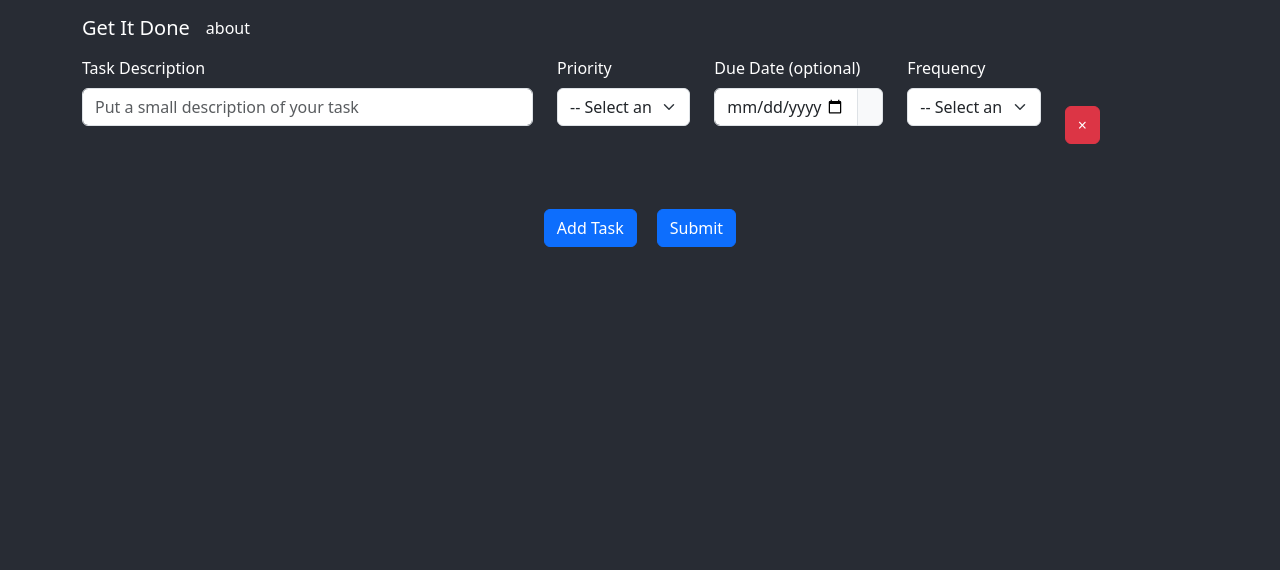
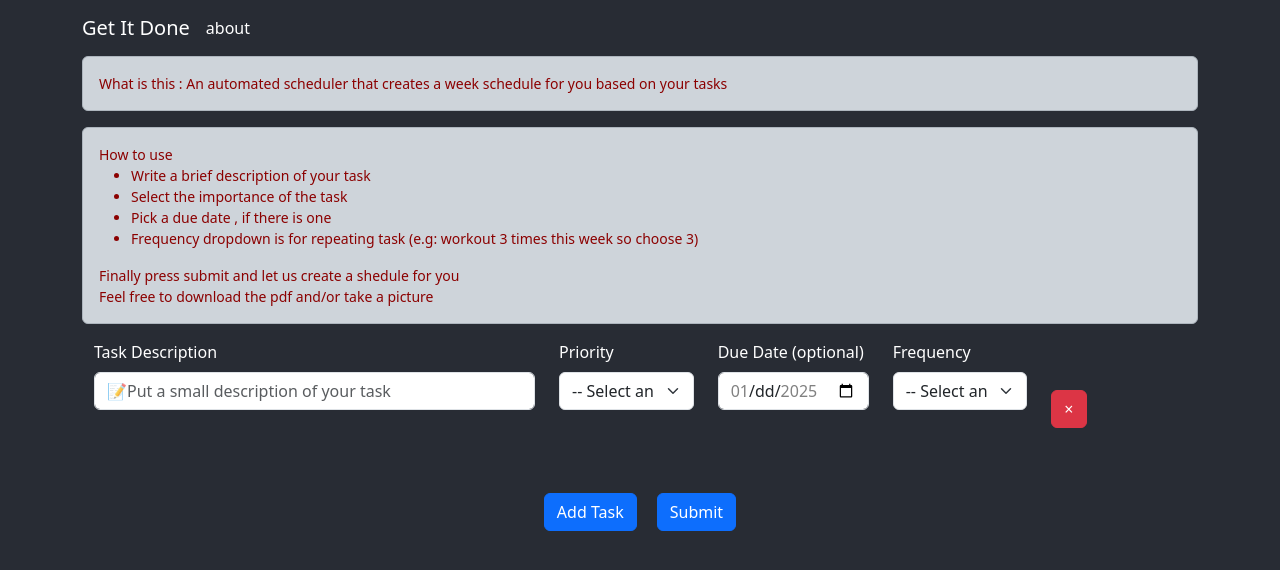
Before and after one commit to jpernia101/roadmapfe, a React (Create React App) app: page / in a window 1280 px wide. Shown: the top 570 px of the page. Built offline with nearby package versions, Linux system fonts and the light colour scheme.

Commit message:
pdf works, from backend works, dragabble works, added some info

```diff
--- a/package.json
+++ b/package.json
@@ -12,12 +12,14 @@
     "axios": "^1.7.9",
     "bootstrap": "^5.3.3",
     "cra-template": "1.2.0",
+    "html-to-image": "^1.11.13",
     "konva": "^9.3.18",
     "react": "^19.0.0",
     "react-bootstrap": "^2.10.7",
     "react-dom": "^19.0.0",
     "react-konva": "^19.0.2",
     "react-scripts": "5.0.1",
+    "react-to-pdf": "^1.0.1",
     "typescript": "^4.9.5",
     "web-vitals": "^4.2.4"
   },
--- a/src/App.js
+++ b/src/App.js
@@ -2,20 +2,49 @@ import './App.css';
 import 'bootstrap/dist/css/bootstrap.min.css';
 import Header from './components/Header.tsx';
 import TasksForm from './pages/TasksForm';
-import {ScheduleContextProvider, TasksContextProvider} from './context/TasksContext'
+import {ScheduleContextProvider, TasksContextProvider,ScheduleContext} from './context/TasksContext'
+import { useContext } from 'react';
 import WeeklyScheduleCanvas from './pages/WeeklySchedule'
 import { useState } from 'react';
+import { Alert , Container} from 'react-bootstrap';
 function App() {
-  let [loading, setIsLoading] = useState(false);
+  let [scheduleExist, setScheduleExist] = useState(false);
+
+
+
   return (
     <div className='App-header'>
 
         <Header/>
-        <TasksContextProvider>
           <ScheduleContextProvider>
-            {loading ? <WeeklyScheduleCanvas isLoading={setIsLoading}/> : <TasksForm isLoading={setIsLoading}/>}
+          <TasksContextProvider>
+
+            {scheduleExist ?
+              <WeeklyScheduleCanvas setScheduleExist={setScheduleExist} isLoading={scheduleExist}/> :
+
+              <Container>
+                <Alert variant='dark' style={{color: 'darkred', fontSize: '14px'}}>
+                  What is this : An automated scheduler that creates a week schedule for you based on your tasks
+                </Alert>
+                <Alert variant='dark' style={{color: 'darkred', fontSize: '14px'}}>
+                  How to use
+                  <ul>
+                    <li>Write a brief description of your task</li>
+                    <li>Select the importance of the task</li>
+                    <li>Pick a due date , if there is one</li>
+                    <li>Frequency dropdown is for repeating task (e.g: workout 3 times this week so choose 3)</li>
+                  </ul>
+                  Finally press submit and let us create a shedule for you <br/>
+                  Feel free to download the pdf and/or take a picture
+                </Alert>
+
+                <TasksForm setScheduleExist={setScheduleExist} isLoading={scheduleExist}/>
+              </Container>
+
+
+              }
+          </TasksContextProvider>
           </ScheduleContextProvider>
-      </TasksContextProvider>
     </div>
   );
 }
--- a/src/components/TaskData.tsx
+++ b/src/components/TaskData.tsx
@@ -1,31 +1,45 @@
-import React, { useContext } from 'react';
+import React, { useContext, useEffect, useState } from 'react';
 import Row from 'react-bootstrap/Row';
 import Col from 'react-bootstrap/Col';
 import  Form  from "react-bootstrap/Form";
 import { Button, FormGroup } from "react-bootstrap";
 import { InputGroup } from "react-bootstrap";
-import { TasksContextData } from "../context/TasksContext";
+import { Task, TasksContextData } from "../context/TasksContext";
 
 const TaskData = ( {id}: {id: number} ) => {
-    const {removeTask, updateTask} = useContext(TasksContextData);
+    const {removeTask, updateTask, tasks} = useContext(TasksContextData);
+
+    const [currentTask, setCurrentTask] = useState<Task | undefined>();
 
     const handleDataChange = ( id, key, e ) => {
 
         updateTask(id,key, e.target.value);
     }
+
+    useEffect( () =>{
+        let filteredTask = tasks.find( x => x.id === id);
+        setCurrentTask(filteredTask);
+    })
+
     return(
         <Row key={id}>
             <Col md={5}>
+                <Form.Label>Task Description</Form.Label>
                 <FormGroup>
-                    <Form.Label>Task Description</Form.Label>
-                    <Form.Control onChange={(event) => handleDataChange(id, 'desc', event)} type='text' placeholder="Put a small description of your task"/>
+                    <Form.Control onChange={(event) => handleDataChange(id, 'desc', event)} value={currentTask?.desc || ""} type='text' placeholder="📝Put a small description of your task"/>
                 </FormGroup>
 
             </Col>
             <Col md>
             <FormGroup>
                     <Form.Label>Priority</Form.Label>
-                    <Form.Select title="Pick Priority" aria-label="Pick A Priority" required onChange={(event) => handleDataChange(id, 'priority', event)}>
+                    <Form.Select
+                        title="Pick Priority"
+                        aria-label="Pick A Priority"
+                        required
+                        onChange={(event) => handleDataChange(id, 'priority', event)}
+                        value={currentTask?.priority || ""}
+                        >
                         <option key='placeholder' hidden value=''> -- Select an Option -- </option>
                         <option>Low</option>
                         <option>Medium</option>
@@ -34,20 +48,29 @@ const TaskData = ( {id}: {id: number} ) => {
                 </FormGroup>
             </Col>
             <Col md>
-                <FormGroup>
-                    <Form.Label>Due Date (optional)</Form.Label>
-                    <InputGroup>
-                        <Form.Control type="date" placeholder="mm/dd/yyyy" onChange={(event) => updateTask(id, 'dueDate', new Date(event.target.value))}/>
-                        <InputGroup.Text>
-                            <i className="bi bi-calendar"></i>
-                        </InputGroup.Text>
-                    </InputGroup>
-                </FormGroup>
+                    <FormGroup>
+                        <Form.Label>Due Date (optional)</Form.Label>
+                        <Form.Control
+                            type="date"
+                            onChange={(event) => updateTask(id, 'dueDate', new Date(event.target.value))}
+                            min={new Date().toISOString().split("T")[0]} // Today's date
+                            max={new Date(Date.now() + 7 * 24 * 60 * 60 * 1000).toISOString().split("T")[0]} // 7 days from today
+                            value={currentTask?.dueDate ? new Date(currentTask.dueDate).toISOString().split("T")[0] : ""}
+                            />
+
+                    </FormGroup>
+
             </Col>
             <Col md>
                 <FormGroup>
                     <Form.Label>Frequency</Form.Label>
-                    <Form.Select title="Pick Priority" aria-label="Pick A Priority" required onChange={(event) => handleDataChange(id, 'frequency', event)}>
+                    <Form.Select
+                        title="Pick Priority"
+                        aria-label="Pick A Priority"
+                        required
+                        onChange={(event) => handleDataChange(id, 'frequency', event)}
+                        value={currentTask?.frequency || ""}
+                        >
                         <option key='placeholder' hidden value=''>-- Select an Option --</option>
                         <option>1 Day</option>
                         <option>2 Days</option>
--- a/src/context/TasksContext.tsx
+++ b/src/context/TasksContext.tsx
@@ -77,7 +77,7 @@ interface ScheduleContext{
     setSchedule: (schedule: Array<ScheduleItem>) => void;
 }
 
-export const ScheduleContext = createContext<ScheduleContext | undefined>(undefined);
+export const ScheduleContext = createContext<ScheduleContext | null>(null);
 
 export const ScheduleContextProvider = ({children}: {children : ReactNode}) =>{
     const [schedule , setSchedule] = useState<Array<ScheduleItem>| null>(null);
--- a/src/pages/TasksForm.tsx
+++ b/src/pages/TasksForm.tsx
@@ -1,33 +1,71 @@
-import React, { useContext, useState } from "react";
+import React, { useContext, useEffect, useState } from "react";
 import Container from "react-bootstrap/Container";
 import  Form  from "react-bootstrap/Form";
 import { Button } from "react-bootstrap";
 import TaskData from "../components/TaskData";
 import { useScheduleContext, TasksContextData } from "../context/TasksContext";
+import {validResponse} from '../test/constants.js'
+import Spinner from "react-bootstrap/Spinner";
 import { submitTask } from "../services/TaskService";
-import {validResponse} from '../test/constants.js'
 
-const TasksForm = ({isLoading}) => {
+interface TasksFormProps {
+    setScheduleExist: (isLoading: boolean) => void;
+    isLoading: boolean;
+}
+
+const TasksForm: React.FC<TasksFormProps> = ({setScheduleExist, isLoading }) => {
     const {tasks, addTask,} = useContext(TasksContextData);
-    const {setSchedule} = useScheduleContext();
+    const {setSchedule, schedule} = useScheduleContext();
+    const [showSpinner , setShowSpinner] = useState(false);
 
+    /**
+     * Handle form submission by displaying a loading spinner and then calling the server to process the tasks and
+     * set the schedule.
+     * After the response is received, the loading spinner is hidden and the schedule is set in the context.
+     * The isLoading state is also set to false.
+     */
     const handleSubmit = async () =>{
+        setShowSpinner(true);
         // const response = await submitTask(tasks);
-        // setSchedule(response)
-
-        setSchedule(validResponse)
-        isLoading(true);
+        // // setSchedule(response)
 
 
+
+        // if(response){
+        //     console.log('response', response);
+        //     setSchedule(response)
+        //     setScheduleExist(true);
+        //     setShowSpinner(false);
+        // }
+
+        setTimeout( () => {
+            console.log('waiting')
+            setSchedule(validResponse)
+            setScheduleExist(true);
+            setShowSpinner(false);
+        }, 2000)
     }
+
+    useEffect(() => {
+        console.log('tasks',tasks)
+    })
 
     return(
         <Container>
             <Form >
             { tasks.map( x => <TaskData id={x.id} key={x.id}/>)}
             <div style={{display: "flex", alignContent:'center', justifyContent:'center', padding:'5px 10px 0 10px'}}>
-                <Button style={{margin:'10px'}} onClick={() => addTask()} >Add Task</Button>
-                <Button style={{margin:'10px'}}  onClick={() => handleSubmit()}>Submit</Button>
+
+                { showSpinner ?
+                    <Spinner animation="border" role="status">
+                        <span className="visually-hidden">Loading...</span>
+                    </Spinner> :
+                    <div>
+                    <Button style={{margin:'10px'}} onClick={() => addTask()} >Add Task</Button>
+                    <Button type="submit" style={{margin:'10px'}}  onClick={() => handleSubmit()}>Submit</Button>
+                    </div>
+
+                }
             </div>
             </Form>
         </Container>
--- a/src/pages/WeeklySchedule.tsx
+++ b/src/pages/WeeklySchedule.tsx
@@ -4,9 +4,11 @@ import { ScheduleItem, useScheduleContext } from "../context/TasksContext";
 import { DndContext , closestCenter} from "@dnd-kit/core";
 import DragableTask from "../components/DragableTask";
 import DropableTask from "../components/DropableTask";
+import { toPng } from 'html-to-image';
+import jsPDF from 'jspdf';
 import {validResponse} from '../test/constants.js'
 
-const WeeklyScheduleCanvas = ( {isLoading}) => {
+const WeeklyScheduleCanvas = ( {setScheduleExist, isLoading}) => {
     interface reorderedScheduleType  {
         id: string ,
         reasoning: string,
@@ -39,17 +41,26 @@ const WeeklyScheduleCanvas = ( {isLoading}) => {
   "23:00", "23:30",
   '24:00'];
 
-    const {schedule, setSchedule} = useScheduleContext();
-    const [ reorderedSchedule, setreorderedSchedule ] = useState<Array<reorderedScheduleType | null>>([]);
+    const {schedule} = useScheduleContext();
+    const [ reorderedSchedule, setreorderedSchedule ] = useState<Array<reorderedScheduleType | undefined>>([]);
     const parentDimensionRef = useRef<HTMLDivElement>(null);
     const [dimensions , setDimensions] = useState( {width: 0, height : 0})
-    const [startPoints , setStartPoints] = useState({x: null, y : null})
-    const [endPoints , setEndPoints] = useState({x: null, y : null})
+    const pdfRef = useRef(null);
+    const pdfGenerator = async () => {
+        console.log('generating pdf');
+        const elem = pdfRef.current;
+        const img = await toPng(elem, {
+            quality: 1,
+            cacheBust: true, // Prevents caching issues
+            useCORS: true // Fixes cross-origin font issues
+        });
+        const pdf = new jsPDF('p', 'mm', 'a4');
+        pdf.addImage(img, 'PNG', 0, 0, 210, 297); // A4 size in mm
+        pdf.save('weekly-schedule.pdf');
+    }
 
-
-
-    const organizeScheduleByTime = () : Array<reorderedScheduleType| null> =>   {
-        let newOrder: Array<reorderedScheduleType| null> = [];
+    const organizeScheduleByTime = () : Array<reorderedScheduleType| undefined> =>   {
+        let newOrder: Array<reorderedScheduleType| undefined> = [];
 
         if(schedule){
             newOrder = schedule.flatMap( (outer, i) => {
@@ -127,7 +138,7 @@ const WeeklyScheduleCanvas = ( {isLoading}) => {
                 console.log('taskid', taskId)
                 console.log('x', x)
                 console.log('y', y)
-                if(taskId[1] === x && taskId[2] === y){
+                if(taskId?.[1] === x && taskId?.[2] === y){
                     console.log('A TASK ALREADY EXIST HERE')
                     return;
                 }
@@ -141,7 +152,7 @@ const WeeklyScheduleCanvas = ( {isLoading}) => {
 
 
                 const updatedSchedule = [...prevSchedule];
-                const taskToUpdate = updatedSchedule.find( x => x.id === currItem);
+                const taskToUpdate = updatedSchedule.find( x => x?.id === currItem);
                 console.log(taskToUpdate, "BEFOE");
                 console.log(updatedSchedule, "BEFoe");
                 if(taskToUpdate){
@@ -180,16 +191,19 @@ const WeeklyScheduleCanvas = ( {isLoading}) => {
          */
         const groupedByTimeAndTask = hours.map((hour) => {
             const tasks = days.map((day) => {
-                const task: Array<ScheduleItem> | null = reorderedSchedule.find((y) => {
+                const task: ScheduleItem | undefined  = reorderedSchedule.find((y) => {
                     //do this since our days are only the first three letters but out response spells out the whole day
-                    let substringOfDay = y.day.substring(0,3)
-                    let time = y.time.split(":")[1]
+                    let substringOfDay = y?.day.substring(0,3)
+                    if(y?.time  instanceof(Date) ){
+                        y.time = y.time.toString();
+                    }
+                    let time = y?.time.split(":")[1]
                     if(time === '30'){
                         let matchingHalfAndHour = hour.split(':')[0]+ ':';
-                        return substringOfDay === day && y.time === matchingHalfAndHour + '30'
+                        return substringOfDay === day && y?.time === matchingHalfAndHour + '30'
                     }
-                    return y.time === hour && substringOfDay === day
-                });
+                    return y?.time === hour && substringOfDay === day
+                }) as ScheduleItem | undefined; //casted reorderedSchedule to ScheduleItem
                 return task || null; // Either the task object or null
             });
 
@@ -237,17 +251,19 @@ const WeeklyScheduleCanvas = ( {isLoading}) => {
     }
 
     const backToPlannerBtn = () => {
-        isLoading(false)
+        setScheduleExist(false)
     }
     return(
         <div>
+            <div ref={pdfRef}>
                 <DndContext onDragEnd={handleDragEnd} collisionDetection={closestCenter}>
                     <Container className="justify-content-sm-start" ref={parentDimensionRef }
                     //  style={{backgroundImage: 'linear-gradient(45deg, #FFFFFF 0%, #6284FF 50%, #FF0000 100%)', color:'black'}}
                     style={{backgroundImage: 'linear-gradient(0deg, rgba(34,193,195,1) 0%, rgba(125,155,190,1) 47%, rgba(253,187,45,1) 100%)', color:'black'}}
                     >
-                <div style={{marginLeft: dimensions.width * .1}}>
-                    <Row>
+                        <div>
+                            <Row style={{justifyContent:'center'}}>
+                                <Col/>
                                 {DrawDays()}
                             </Row>
                         </div>
@@ -259,11 +275,12 @@ const WeeklyScheduleCanvas = ( {isLoading}) => {
 
                     </Container>
                 </DndContext>
+        </div>
             <div style={
                 {display: "flex", justifyContent:'space-around', margin: "1% 0 0 3%" }
             }>
                 <Button onClick={() => backToPlannerBtn()}>Back to planner</Button>
-                <Button>Export to PDF</Button>
+                <Button onClick={() => pdfGenerator()}>Export to PDF</Button>
             </div>
         </div>
     )
--- a/src/test/constants.js
+++ b/src/test/constants.js
@@ -1,72 +1,63 @@
-export const validResponse = [
-    {   "desc": "Go To the Gym",
+export const validResponse =
+[
+    {
         "id": 1,
+        "desc": "go to gym ",
         "when": [
             {
-                "day": "Sunday",
+                "day": "SUNDAY",
                 "startTime": "08:00"
             },
             {
-                "day": "Monday",
+                "day": "MONDAY",
                 "startTime": "08:00"
             },
             {
-                "day": "Wednesday",
+                "day": "WEDNESDAY",
                 "startTime": "08:00"
             },
             {
-                "day": "Friday",
-                "startTime": "08:00"
-            },
-            {
-                "day": "Saturday",
+                "day": "FRIDAY",
                 "startTime": "08:00"
             }
         ],
-        "reasoning": "Gym is a high priority and should be done early in the day. Scheduling it 5 days a week ensures consistent fitness habits."
+        "reasoning": "Since going to the gym is a high-priority task and needs to be done frequently (4 days), I've scheduled the sessions on Sunday, Monday, Wednesday, and Friday mornings when motivation is typically higher."
     },
     {
-        "desc": "Work on Project",
         "id": 2,
+        "desc": "take mom out to eat",
         "when": [
             {
-                "day": "Monday",
-                "startTime": "09:30"
-            },
-            {
-                "day": "Wednesday",
-                "startTime": "09:30"
-            },
-            {
-                "day": "Friday",
-                "startTime": "09:30"
+                "day": "SATURDAY",
+                "startTime": "12:00"
             }
         ],
-        "reasoning": "Working on the project is also a high priority, scheduled after gym sessions to allow for a focused energy period."
+        "reasoning": "This task is of low priority and only needs to be done once, so I've scheduled it for Saturday afternoon which is generally a good time for social activities."
     },
     {
-        "desc": "Payment for Dentis",
         "id": 3,
+        "desc": "pay HOA",
         "when": [
             {
-                "day": "Tuesday",
+                "day": "TUESDAY",
+                "startTime": "09:00"
+            }
+        ],
+        "reasoning": "This is a high-priority task that needs to be completed by a specific due date (March 11), so I've scheduled it for Tuesday morning, allowing for any necessary follow-up after paying."
+    },
+    {
+        "id": 4,
+        "desc": "clean car",
+        "when": [
+            {
+                "day": "THURSDAY",
                 "startTime": "10:00"
             }
         ],
-        "reasoning": "Dentist payment is a low priority task, scheduled once on a less busy day (Tuesday) to manage time efficiently."
-    },
-    {
-        "desc": "Take mom out to eat",
-        "id": 4,
-        "when": [
-            {
-                "day": "Thursday",
-                "startTime": "18:00"
-            }
-        ],
-        "reasoning": "Eating with mom is a medium priority task, scheduled for the evening when both might be more available."
+        "reasoning": "This is a medium-priority task that should fit into a weekday. Thursday provides some time during the week when the schedule is lighter, making it a suitable choice."
     }
 ]
+
 
 export const reorderTask = [
     {
```
Also changed, not shown: 1 other file (tests, documents, lock files or other folders). Lines whose indentation alone changed are shown as unchanged.
